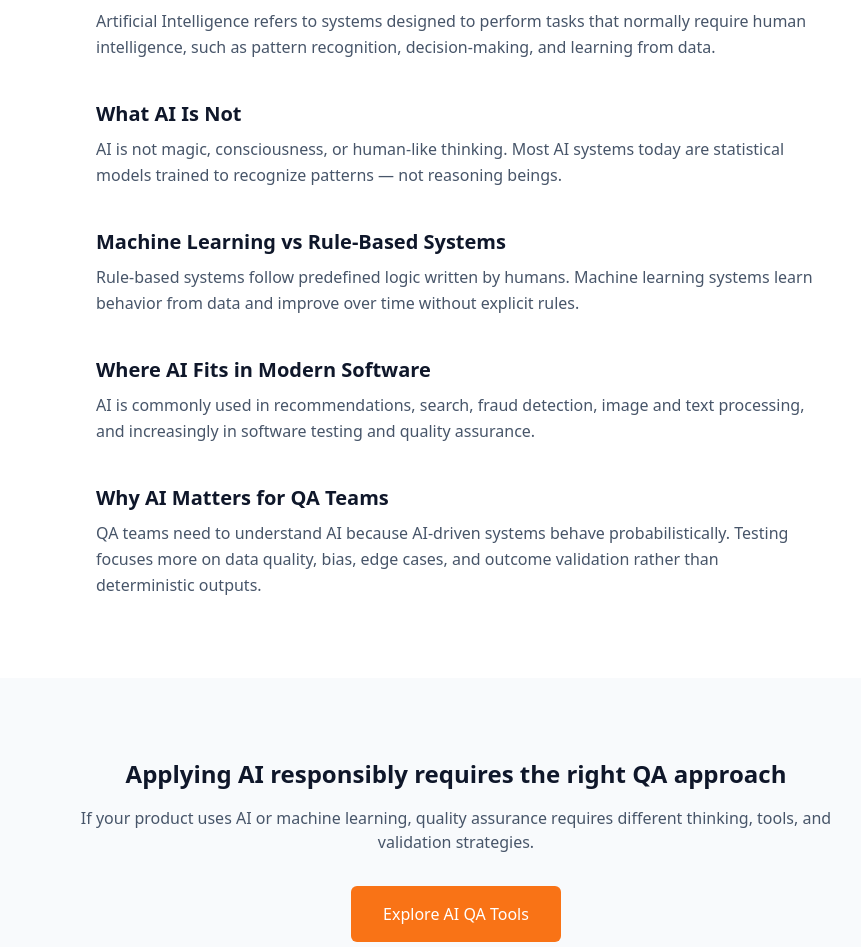
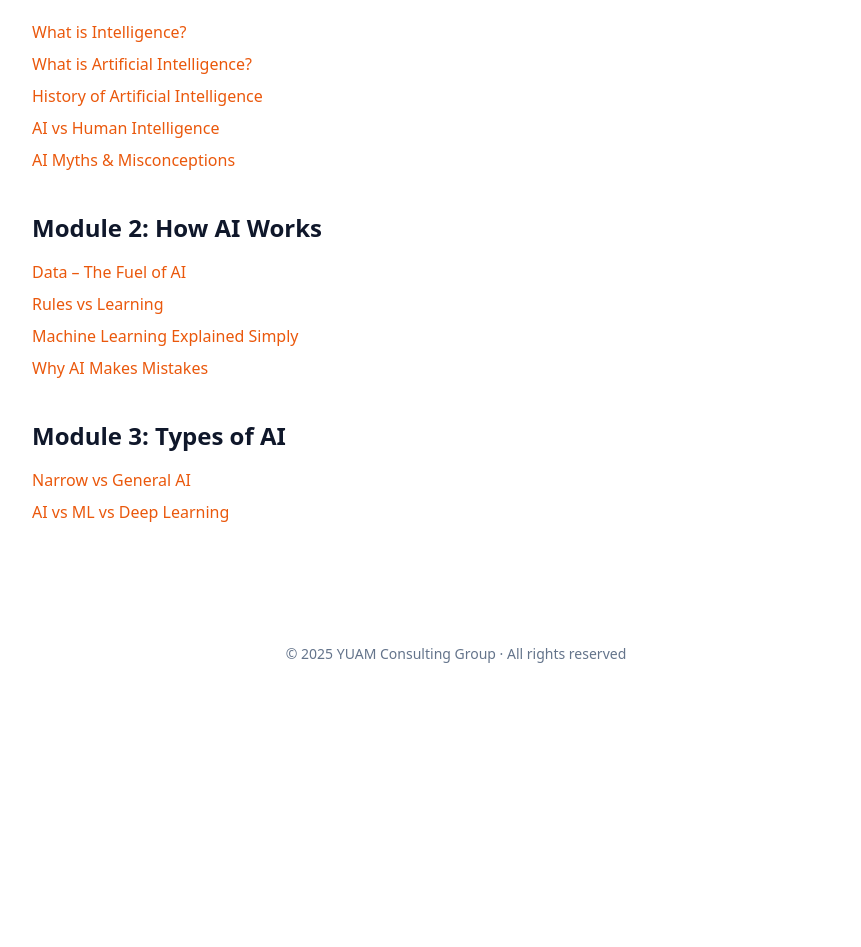
Before and after one commit to mmohans/yuam-consulting-group, a Next.js app: page /learning/basics-of-artificial-intelligence in a window 1280 px wide. Shown: the part 405-1352 px from the top of the page, without its empty margins (184-1045 px from the left). After the commit the page ends 1109 px from the top, so only its background shows below. Built offline with nearby package versions, Linux system fonts and the light colour scheme.

Commit message:
Adding what-is-intelligence page

```diff
--- a/src/app/learning/basics-of-artificial-intelligence/page.jsx
+++ b/src/app/learning/basics-of-artificial-intelligence/page.jsx
@@ -1,13 +1,12 @@
 export const metadata = {
-    title: "Basics of Artificial Intelligence | YUAM Consulting Group",
+    title: "Basics of Artificial Intelligence – Beginner Friendly Guide | YUAM",
     description:
-      "A practical introduction to artificial intelligence concepts for software teams, QA professionals, and decision-makers.",
+      "A detailed, beginner-friendly introduction to artificial intelligence for IT and non-IT audiences including students, lawyers, doctors, and professionals.",
   };
 
-  export default function AIBasicsPage() {
+  export default function AIBasicsIndex() {
     return (
       <main className="min-h-screen bg-white text-slate-900">
-        {/* HERO */}
         <section className="max-w-6xl mx-auto px-6 py-20">
           <p className="text-sm text-orange-500 font-medium mb-2">
             Learning / Artificial Intelligence
@@ -15,71 +14,65 @@ export const metadata = {
           <h1 className="text-4xl md:text-5xl font-extrabold mb-6">
             Basics of Artificial Intelligence
           </h1>
-          <p className="text-slate-600 max-w-3xl">
-            Artificial Intelligence (AI) is increasingly embedded in modern
-            software products. This page explains the core ideas in simple,
-            practical terms — especially for QA, product, and engineering teams.
+          <p className="text-slate-600 max-w-4xl">
+            This is a structured, beginner-friendly learning series designed for
+            anyone curious about Artificial Intelligence — regardless of technical
+            background. No programming knowledge is required.
           </p>
         </section>
 
-        {/* CONTENT */}
-        <section className="max-w-3xl mx-auto px-6 pb-20 space-y-10">
-          <ContentBlock
-            title="What Artificial Intelligence Is"
-            text="Artificial Intelligence refers to systems designed to perform tasks that normally require human intelligence, such as pattern recognition, decision-making, and learning from data."
+        <section className="max-w-4xl mx-auto px-6 pb-20 space-y-10">
+          <Module
+            title="Module 1: Foundations"
+            lessons={[
+              ["What is Intelligence?", "what-is-intelligence"],
+              ["What is Artificial Intelligence?", "what-is-ai"],
+              ["History of Artificial Intelligence", "history-of-ai"],
+              ["AI vs Human Intelligence", "ai-vs-human-intelligence"],
+              ["AI Myths & Misconceptions", "ai-myths"],
+            ]}
           />
 
-          <ContentBlock
-            title="What AI Is Not"
-            text="AI is not magic, consciousness, or human-like thinking. Most AI systems today are statistical models trained to recognize patterns — not reasoning beings."
+          <Module
+            title="Module 2: How AI Works"
+            lessons={[
+              ["Data – The Fuel of AI", "data-the-fuel-of-ai"],
+              ["Rules vs Learning", "rules-vs-learning"],
+              ["Machine Learning Explained Simply", "machine-learning-basics"],
+              ["Why AI Makes Mistakes", "why-ai-makes-mistakes"],
+            ]}
           />
 
-          <ContentBlock
-            title="Machine Learning vs Rule-Based Systems"
-            text="Rule-based systems follow predefined logic written by humans. Machine learning systems learn behavior from data and improve over time without explicit rules."
+          <Module
+            title="Module 3: Types of AI"
+            lessons={[
+              ["Narrow vs General AI", "narrow-vs-general-ai"],
+              ["AI vs ML vs Deep Learning", "ai-vs-ml-vs-dl"],
+            ]}
           />
-
-          <ContentBlock
-            title="Where AI Fits in Modern Software"
-            text="AI is commonly used in recommendations, search, fraud detection, image and text processing, and increasingly in software testing and quality assurance."
-          />
-
-          <ContentBlock
-            title="Why AI Matters for QA Teams"
-            text="QA teams need to understand AI because AI-driven systems behave probabilistically. Testing focuses more on data quality, bias, edge cases, and outcome validation rather than deterministic outputs."
-          />
-        </section>
-
-        {/* CTA */}
-        <section className="bg-slate-50 py-20 px-6">
-          <div className="max-w-3xl mx-auto text-center">
-            <h2 className="text-2xl font-bold mb-4">
-              Applying AI responsibly requires the right QA approach
-            </h2>
-            <p className="text-slate-600 mb-8">
-              If your product uses AI or machine learning, quality assurance
-              requires different thinking, tools, and validation strategies.
-            </p>
-
-            <a
-              href="/ai-qa-tools"
-              className="inline-block bg-orange-500 text-white px-8 py-4 rounded-md font-medium hover:bg-orange-600 transition"
-            >
-              Explore AI QA Tools
-            </a>
-          </div>
         </section>
       </main>
     );
   }
 
-  /* ---------- Helper ---------- */
+  /* ---------- Components ---------- */
 
-  function ContentBlock({ title, text }) {
+  function Module({ title, lessons }) {
     return (
       <div>
-        <h2 className="text-xl font-semibold mb-2">{title}</h2>
-        <p className="text-slate-600 leading-relaxed">{text}</p>
+        <h2 className="text-2xl font-semibold mb-4">{title}</h2>
+        <ul className="space-y-2">
+          {lessons.map(([label, slug]) => (
+            <li key={slug}>
+              <a
+                href={`/learning/basics-of-artificial-intelligence/${slug}`}
+                className="text-orange-600 hover:underline"
+              >
+                {label}
+              </a>
+            </li>
+          ))}
+        </ul>
       </div>
     );
   }
--- /dev/null
+++ b/src/app/learning/basics-of-artificial-intelligence/what-is-intelligence/page.jsx
@@ -0,0 +1,57 @@
+export const metadata = {
+    title: "What is Intelligence? | AI Basics",
+  };
+
+  export default function WhatIsIntelligence() {
+    return (
+      <main className="max-w-3xl mx-auto px-6 py-20 text-slate-900">
+        <h1 className="text-4xl font-bold mb-6">What is Intelligence?</h1>
+
+        <p className="text-slate-600 mb-6">
+          Before understanding Artificial Intelligence, we must first understand
+          what <strong>intelligence</strong> itself means.
+        </p>
+
+        <Section
+          title="Intelligence in Humans"
+          text="Human intelligence includes the ability to learn, reason, adapt to new situations, understand complex ideas, and solve problems. Doctors diagnose illnesses, lawyers analyze cases, students learn subjects — all of this requires intelligence."
+        />
+
+        <Section
+          title="Is Intelligence Just Knowledge?"
+          text="No. Memorizing facts alone is not intelligence. Intelligence involves understanding, applying knowledge, learning from mistakes, and improving over time."
+        />
+
+        <Section
+          title="Can Intelligence Exist Without Consciousness?"
+          text="Yes. A calculator is not conscious, yet it performs intelligent tasks like complex calculations. Intelligence does not require emotions or awareness."
+        />
+
+        <Section
+          title="Why This Matters for AI"
+          text="When we say 'Artificial Intelligence', we mean artificial systems that perform tasks requiring intelligence — not systems that think or feel like humans."
+        />
+
+        <nav className="mt-12 flex justify-between">
+          <a href="/learning/basics-of-artificial-intelligence" className="text-sm text-slate-500">
+            ← Back to Overview
+          </a>
+          <a
+            href="/learning/basics-of-artificial-intelligence/what-is-ai"
+            className="text-orange-600 font-medium"
+          >
+            Next: What is Artificial Intelligence →
+          </a>
+        </nav>
+      </main>
+    );
+  }
+
+  function Section({ title, text }) {
+    return (
+      <div className="mb-8">
+        <h2 className="text-xl font-semibold mb-2">{title}</h2>
+        <p className="text-slate-600 leading-relaxed">{text}</p>
+      </div>
+    );
+  }
```
